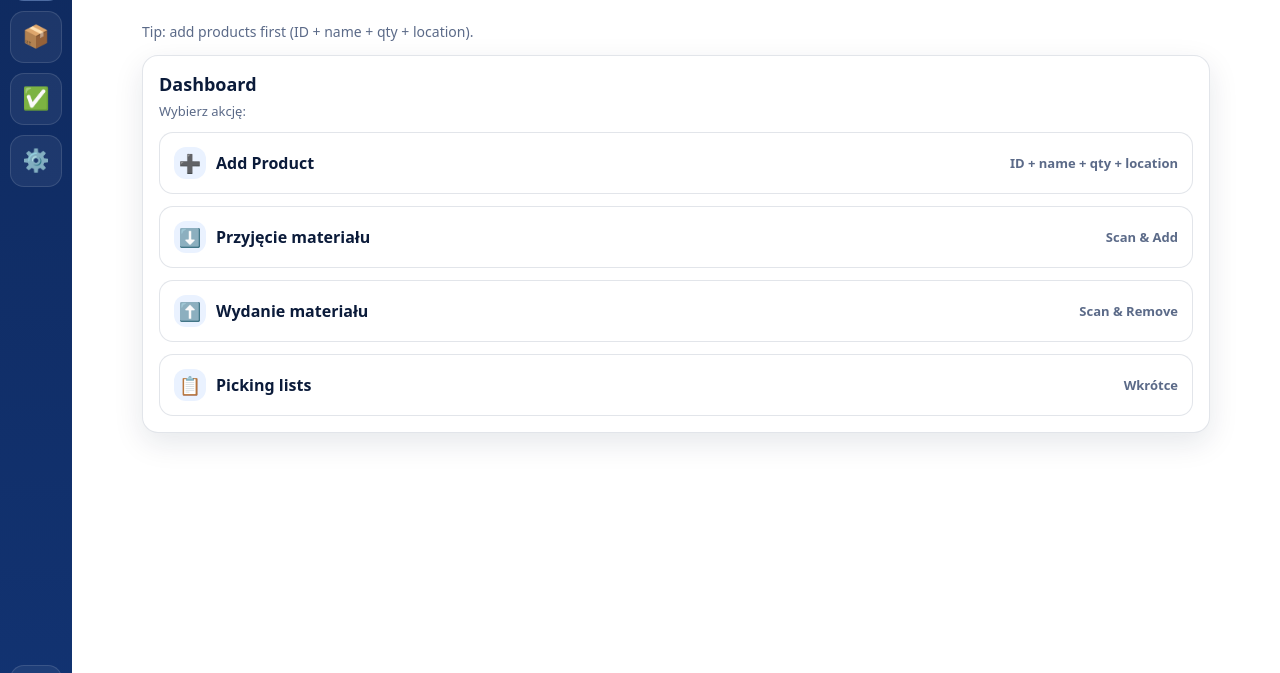
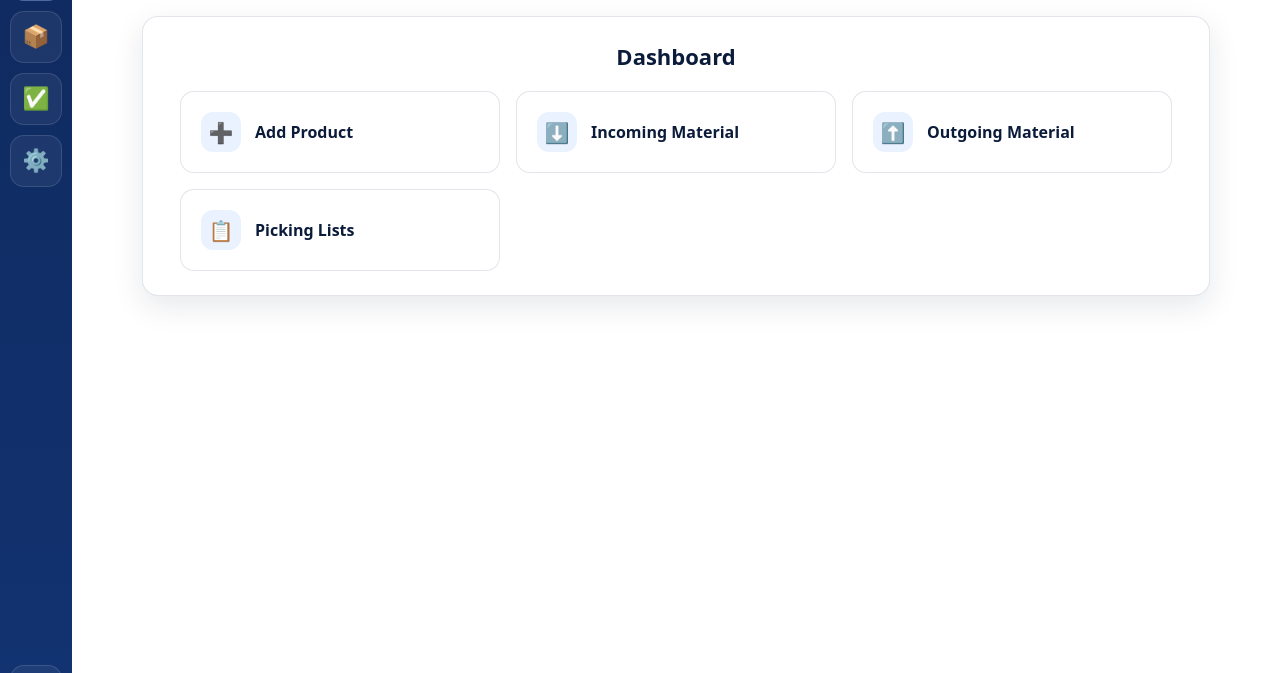
Before and after one commit to tomaszlipka10-alt/aplikacja-flask-qr, a Flask app: page / in a window 1280 px wide. Shown: the part 67-740 px from the top of the page. Run offline with Flask 3, Linux system fonts and the light colour scheme; a user stored in the database is signed in.

Commit message:
UI: English language, removed side descriptions, centered dashboard tiles

```diff
--- a/templates/index.html
+++ b/templates/index.html
@@ -99,7 +99,6 @@
       margin: 0 auto;
     }
 
-    /* STYL LUPKI ZAMIAST PRZYCISKU */
     .search-container {
       position: relative;
       display: flex;
@@ -149,134 +148,88 @@
       padding:16px;
     }
 
-    .hint{color:var(--muted); margin: 6px 0 14px; font-size:14px}
-
     .card{
       background: var(--card);
       border:1px solid var(--border);
       border-radius: var(--radius);
       box-shadow: var(--shadow);
-      padding:16px;
+      padding:24px;
     }
 
-    .card h2{margin:0 0 6px; font-size:18px}
+    .card h2{margin:0 0 20px; font-size:22px; text-align:center}
 
+    /* ŚRODKOWANIE KAFELKÓW */
     .pillgrid{
       display:grid;
-      grid-template-columns: 1fr;
-      gap:12px;
+      grid-template-columns: repeat(auto-fit, minmax(280px, 320px));
+      gap:16px;
+      justify-content: center; /* Centrowanie kafelków */
     }
 
     .pill{
       display:flex;
       align-items:center;
-      justify-content:space-between;
-      padding:14px 14px;
+      padding:20px;
       border:1px solid var(--border);
       border-radius: 14px;
       background: #fff;
       cursor:pointer;
       font-weight:700;
+      transition: 0.2s;
     }
-    .pill:hover{background: var(--blue-100)}
+    .pill:hover{background: var(--blue-100); border-color: var(--blue-500)}
 
-    .pill .left{display:flex; align-items:center; gap:10px}
-    .pill .ic{width:32px;height:32px;border-radius:12px;background: var(--blue-100); display:flex;align-items:center;justify-content:center; font-size:18px}
-
-    .small{font-size:13px; color:var(--muted)}
+    .pill .left{display:flex; align-items:center; gap:14px}
+    .pill .ic{width:40px;height:40px;border-radius:12px;background: var(--blue-100); display:flex;align-items:center;justify-content:center; font-size:20px}
 
     .modal-backdrop{
-      position:fixed;
-      inset:0;
-      background: rgba(10,25,60,.35);
-      display:none;
-      align-items:center;
-      justify-content:center;
-      z-index:50;
-      padding:16px;
+      position:fixed; inset:0; background: rgba(10,25,60,.35);
+      display:none; align-items:center; justify-content:center; z-index:50; padding:16px;
     }
     .modal{
-      width: min(560px, 100%);
-      background:#fff;
-      border-radius: 18px;
-      border:1px solid var(--border);
-      box-shadow: 0 20px 60px rgba(0,0,0,.18);
-      overflow:hidden;
+      width: min(560px, 100%); background:#fff; border-radius: 18px;
+      border:1px solid var(--border); box-shadow: 0 20px 60px rgba(0,0,0,.18);
     }
     .modal-header{
-      display:flex;
-      align-items:center;
-      justify-content:space-between;
-      padding:14px 16px;
-      border-bottom:1px solid var(--border);
-      background: #fbfdff;
+      display:flex; align-items:center; justify-content:space-between;
+      padding:14px 16px; border-bottom:1px solid var(--border);
     }
-    .modal-title{font-weight:800}
-    .modal-body{padding:16px}
-    .row{display:grid; grid-template-columns: 1fr; gap:10px; margin-bottom:12px}
-    label{font-size:12px; color:var(--muted); font-weight:700}
+    .modal-body{padding:20px}
+    .row{display:grid; grid-template-columns: 1fr; gap:12px; margin-bottom:12px}
+    label{font-size:12px; color:var(--muted); font-weight:700; text-transform: uppercase}
     input{
-      width:100%;
-      padding:12px 12px;
-      border-radius: 12px;
-      border:1px solid var(--border);
-      outline:none;
-      font-size:14px;
+      width:100%; padding:12px; border-radius: 12px; border:1px solid var(--border);
+      outline:none; font-size:14px;
     }
-    input:focus{border-color: rgba(37,99,235,.45); box-shadow: 0 0 0 4px rgba(37,99,235,.12)}
-
     .scanrow{display:flex; gap:10px}
     .scanrow input{flex:1}
-    .scanbtn{white-space:nowrap}
+    .btn{padding:10px 16px; border-radius:10px; border:1px solid var(--border); background:#fff; cursor:pointer; font-weight:600}
+    .btn.primary{background:var(--blue-600); color:#fff; border:none}
 
-    .modal-footer{display:flex; gap:10px; justify-content:flex-end; padding:14px 16px; border-top:1px solid var(--border); background:#fbfdff}
-
-    .alert{margin-top:10px; padding:10px 12px; border-radius: 12px; border:1px solid var(--border); background:#f7fbff; color: var(--text); font-size:13px; display:none}
-    .alert.bad{background:#fff5f5; border-color: rgba(220,38,38,.25); color:#7a1a1a}
-    .alert.ok{background:#f0fff6; border-color: rgba(22,163,74,.25); color:#0f5132}
-
-    .scanner{
-      display:none;
-      margin-top:12px;
-      border:1px solid var(--border);
-      border-radius: 14px;
-      overflow:hidden;
-      background:#000;
-    }
+    .scanner{display:none; margin-top:12px; border-radius: 14px; overflow:hidden; background:#000}
     video{width:100%; height:auto; display:block}
-
-    @media (max-width: 520px){
-      .topbar-inner{padding:12px}
-      .container{padding:12px}
-      .brand{font-size:18px}
-      .sidebar{width:64px; flex-basis:64px}
-      .navbtn{width:48px;height:48px;border-radius:14px}
-      .search-container input { width: 150px; }
-      .search-container input:focus { width: 180px; }
-    }
   </style>
 </head>
 <body>
 <div class="app">
   <aside class="sidebar">
-    <div class="nav" aria-label="Primary">
-      <button class="navbtn active" id="nav-dashboard" title="Dashboard" onclick="showView('dashboard')">🏠</button>
-      <button class="navbtn" id="nav-inventory" title="Inventory" onclick="showView('inventory')">📦</button>
-      <button class="navbtn" id="nav-audit" title="Audit" onclick="showView('audit')">✅</button>
-      <button class="navbtn" id="nav-admin" title="Admin" onclick="showView('admin')">⚙️</button>
+    <div class="nav">
+      <button class="navbtn active" id="nav-dashboard" onclick="showView('dashboard')">🏠</button>
+      <button class="navbtn" id="nav-inventory" onclick="showView('inventory')">📦</button>
+      <button class="navbtn" id="nav-audit" onclick="showView('audit')">✅</button>
+      <button class="navbtn" id="nav-admin" onclick="showView('admin')">⚙️</button>
     </div>
-
     <div class="navbottom">
-      <button class="navbtn" title="Logout" onclick="logout()">🚪</button>
+      <button class="navbtn" onclick="logout()">🚪</button>
     </div>
   </aside>
 
   <main class="main">
     <header class="topbar">
       <div class="topbar-inner">
-        <div class="brand" aria-label="App name">
-          <span class="brand-dot" aria-hidden="true"></span>
-          <span id="pageTitle">BTVenloStorage</span>
+        <div class="brand">
+          <span class="brand-dot"></span>
+          <span>BTVenloStorage</span>
         </div>
         <div class="search-container">
           <input type="text" id="topSearch" placeholder="Search SKU or Name..." onkeyup="filterInventory()">
@@ -285,28 +238,21 @@
     </header>
 
     <div class="container">
-      <div class="hint" id="pageHint">Tip: add products first (ID + name + qty + location).</div>
-
       <section id="view-dashboard" class="view">
         <div class="card">
           <h2>Dashboard</h2>
-          <div class="small">Wybierz akcję:</div>
-          <div class="pillgrid" style="margin-top:12px">
+          <div class="pillgrid">
             <div class="pill" onclick="openAddProductModal()">
               <div class="left"><div class="ic">➕</div><div>Add Product</div></div>
-              <div class="small">ID + name + qty + location</div>
             </div>
             <div class="pill" onclick="openStockModal('receive')">
-              <div class="left"><div class="ic">⬇️</div><div>Przyjęcie materiału</div></div>
-              <div class="small">Scan & Add</div>
+              <div class="left"><div class="ic">⬇️</div><div>Incoming Material</div></div>
             </div>
             <div class="pill" onclick="openStockModal('issue')">
-              <div class="left"><div class="ic">⬆️</div><div>Wydanie materiału</div></div>
-              <div class="small">Scan & Remove</div>
+              <div class="left"><div class="ic">⬆️</div><div>Outgoing Material</div></div>
             </div>
             <div class="pill" onclick="comingSoon('Picking lists')">
-              <div class="left"><div class="ic">📋</div><div>Picking lists</div></div>
-              <div class="small">Wkrótce</div>
+              <div class="left"><div class="ic">📋</div><div>Picking Lists</div></div>
             </div>
           </div>
         </div>
@@ -314,56 +260,47 @@
 
       <section id="view-inventory" class="view" style="display:none">
         <div class="card">
-          <h2>Inventory</h2>
-          <div class="small">Produkty w bazie:</div>
-          <div style="overflow:auto; margin-top:12px">
+          <h2>Stock Inventory</h2>
+          <div style="overflow:auto">
             <table style="width:100%; border-collapse:collapse; font-size:14px" id="invTable">
               <thead>
                 <tr style="text-align:left; color:var(--muted)">
-                  <th style="padding:10px 8px; border-bottom:1px solid var(--border)">ID</th>
-                  <th style="padding:10px 8px; border-bottom:1px solid var(--border)">Name</th>
-                  <th style="padding:10px 8px; border-bottom:1px solid var(--border)">Qty</th>
-                  <th style="padding:10px 8px; border-bottom:1px solid var(--border)">Location</th>
+                  <th style="padding:12px 8px; border-bottom:2px solid var(--border)">SKU / ID</th>
+                  <th style="padding:12px 8px; border-bottom:2px solid var(--border)">Product Name</th>
+                  <th style="padding:12px 8px; border-bottom:2px solid var(--border)">Qty</th>
+                  <th style="padding:12px 8px; border-bottom:2px solid var(--border)">Location</th>
                 </tr>
               </thead>
               <tbody id="productsBody"></tbody>
             </table>
           </div>
-          <div class="small" id="productsEmpty" style="margin-top:10px; display:none">Brak produktów.</div>
         </div>
       </section>
 
       <section id="view-audit" class="view" style="display:none">
         <div class="card">
-          <h2>Audit</h2>
-          <div class="small">Logi działań.</div>
-          <div style="overflow:auto; margin-top:12px">
+          <h2>Activity Log</h2>
+          <div style="overflow:auto">
             <table style="width:100%; border-collapse:collapse; font-size:14px">
               <thead>
                 <tr style="text-align:left; color:var(--muted)">
-                  <th style="padding:10px 8px; border-bottom:1px solid var(--border)">Time</th>
-                  <th style="padding:10px 8px; border-bottom:1px solid var(--border)">Action</th>
-                  <th style="padding:10px 8px; border-bottom:1px solid var(--border)">ID</th>
-                  <th style="padding:10px 8px; border-bottom:1px solid var(--border)">Name</th>
-                  <th style="padding:10px 8px; border-bottom:1px solid var(--border)">Qty</th>
-                  <th style="padding:10px 8px; border-bottom:1px solid var(--border)">Location</th>
-                  <th style="padding:10px 8px; border-bottom:1px solid var(--border)">User</th>
+                  <th style="padding:12px 8px; border-bottom:2px solid var(--border)">Time</th>
+                  <th style="padding:12px 8px; border-bottom:2px solid var(--border)">Action</th>
+                  <th style="padding:12px 8px; border-bottom:2px solid var(--border)">ID</th>
+                  <th style="padding:12px 8px; border-bottom:2px solid var(--border)">Qty</th>
+                  <th style="padding:12px 8px; border-bottom:2px solid var(--border)">User</th>
                 </tr>
               </thead>
               <tbody id="auditBody"></tbody>
             </table>
           </div>
-          <div class="small" id="auditEmpty" style="margin-top:10px; display:none">Brak wpisów.</div>
         </div>
       </section>
 
       <section id="view-admin" class="view" style="display:none">
         <div class="card">
-          <h2>Admin</h2>
-          <div class="small">Zarządzanie systemem.</div>
-          <div style="display:flex; gap:10px; flex-wrap:wrap; margin-top:12px">
+          <h2>Admin Settings</h2>
           <button class="btn" onclick="backupToGitHub()">Backup to GitHub</button>
-          </div>
           <div class="alert" id="adminAlert"></div>
         </div>
       </section>
@@ -372,32 +309,27 @@
     <div class="modal-backdrop" id="addProductBackdrop">
       <div class="modal">
         <div class="modal-header">
-          <div class="modal-title">Add Product</div>
+          <div class="modal-title">Create New Product</div>
           <button class="btn" onclick="closeAddProductModal()">✕</button>
         </div>
         <div class="modal-body">
           <div class="row">
-            <label>Product ID</label>
+            <label>Product SKU / ID</label>
             <div class="scanrow">
-              <input id="p_id" placeholder="ID">
-              <button class="btn scanbtn" onclick="startScan('product')">Scan</button>
+              <input id="p_id" placeholder="Scan or enter ID">
+              <button class="btn" onclick="startScan('product')">📷 Scan</button>
             </div>
-            <label>Name</label>
-            <input id="p_name" placeholder="Name">
+            <label>Product Name</label>
+            <input id="p_name" placeholder="Enter name">
             <label>Initial Quantity</label>
             <input id="p_qty" type="number" value="0">
-            <label>Location</label>
-            <div class="scanrow">
-              <input id="p_loc" placeholder="Location">
-              <button class="btn scanbtn" onclick="startScan('location')">Scan</button>
-            </div>
+            <label>Storage Location</label>
+            <input id="p_loc" placeholder="MAG-1">
           </div>
           <div class="scanner" id="scannerBox"><video id="video" playsinline></video></div>
-          <div class="alert" id="addAlert"></div>
         </div>
         <div class="modal-footer">
-          <button class="btn" onclick="closeAddProductModal()">Cancel</button>
-          <button class="btn primary" onclick="saveProduct()">Save Product</button>
+          <button class="btn primary" onclick="saveProduct()">Create Product</button>
         </div>
       </div>
     </div>
@@ -405,56 +337,30 @@
     <div class="modal-backdrop" id="stockBackdrop">
       <div class="modal">
         <div class="modal-header">
-          <div class="modal-title" id="stockTitle">Stock</div>
+          <div class="modal-title" id="stockTitle">Stock Operation</div>
           <button class="btn" onclick="closeStockModal()">✕</button>
         </div>
         <div class="modal-body">
           <div class="row">
-            <label>Product ID</label>
+            <label>Product SKU / ID</label>
             <div class="scanrow">
-              <input id="s_id" placeholder="ID">
-              <button class="btn scanbtn" onclick="startScanStock('s_id')">Scan</button>
+              <input id="s_id" placeholder="Scan or enter ID">
+              <button class="btn" onclick="startScanStock('s_id')">📷 Scan</button>
             </div>
             <label>Quantity</label>
-            <input id="s_qty" type="number" placeholder="Qty">
+            <input id="s_qty" type="number" placeholder="Enter amount">
           </div>
           <div class="scanner" id="stockScannerBox"><video id="stockVideo" playsinline></video></div>
-          <div class="alert" id="stockAlert"></div>
         </div>
         <div class="modal-footer">
-          <button class="btn" onclick="closeStockModal()">Cancel</button>
-          <button class="btn primary" onclick="submitStock()">Save Change</button>
+          <button class="btn primary" onclick="submitStock()">Confirm Change</button>
         </div>
       </div>
     </div>
-
   </main>
 </div>
 
 <script>
-  // --- FILTROWANIE I LUPKA ---
-  function filterInventory() {
-    let input = document.getElementById("topSearch");
-    let filter = input.value.toUpperCase();
-
-    // Jeśli użytkownik wpisuje coś na Dashboardzie, przenieś go do Inventory
-    if (filter.length > 0 && document.getElementById('view-dashboard').style.display !== 'none') {
-      showView('inventory');
-    }
-
-    let table = document.getElementById("productsBody");
-    let tr = table.getElementsByTagName("tr");
-    for (let i = 0; i < tr.length; i++) {
-      let tdID = tr[i].getElementsByTagName("td")[0];
-      let tdName = tr[i].getElementsByTagName("td")[1];
-      if (tdID || tdName) {
-        let txtValue = (tdID.textContent || tdID.innerText) + " " + (tdName.textContent || tdName.innerText);
-        tr[i].style.display = txtValue.toUpperCase().indexOf(filter) > -1 ? "" : "none";
-      }
-    }
-  }
-
-  // --- NAWIGACJA I WIDOKI ---
   function showView(name){
     const views = ['dashboard','inventory','audit','admin'];
     views.forEach(v => {
@@ -465,64 +371,60 @@
     if (name === 'audit') loadAudit();
   }
 
-  // --- OBSŁUGA PRODUKTÓW I STOCK ---
+  function filterInventory() {
+    let input = document.getElementById("topSearch");
+    let filter = input.value.toUpperCase();
+    if (filter.length > 0 && document.getElementById('view-dashboard').style.display !== 'none') {
+      showView('inventory');
+    }
+    let table = document.getElementById("productsBody");
+    let tr = table.getElementsByTagName("tr");
+    for (let i = 0; i < tr.length; i++) {
+      let td0 = tr[i].getElementsByTagName("td")[0];
+      let td1 = tr[i].getElementsByTagName("td")[1];
+      if (td0 || td1) {
+        let txt = (td0.textContent || td0.innerText) + " " + (td1.textContent || td1.innerText);
+        tr[i].style.display = txt.toUpperCase().indexOf(filter) > -1 ? "" : "none";
+      }
+    }
+  }
+
   async function loadProducts(){
-    const body = document.getElementById('productsBody');
-    body.innerHTML = '<tr><td colspan="4">Loading...</td></tr>';
-    try {
     const res = await fetch('/api/products');
     const data = await res.json();
-      const items = data.products || [];
+    const body = document.getElementById('productsBody');
     body.innerHTML = '';
-      if(items.length === 0) document.getElementById('productsEmpty').style.display = 'block';
-      items.forEach(p => {
+    (data.products || []).forEach(p => {
       body.innerHTML += `<tr>
-          <td style="padding:10px 8px; border-bottom:1px solid var(--border)">${p.item_number}</td>
-          <td style="padding:10px 8px; border-bottom:1px solid var(--border)">${p.name}</td>
-          <td style="padding:10px 8px; border-bottom:1px solid var(--border)">${p.current_stock}</td>
-          <td style="padding:10px 8px; border-bottom:1px solid var(--border)">${p.location_name}</td>
+        <td style="padding:12px 8px; border-bottom:1px solid var(--border)"><b>${p.item_number}</b></td>
+        <td style="padding:12px 8px; border-bottom:1px solid var(--border)">${p.name}</td>
+        <td style="padding:12px 8px; border-bottom:1px solid var(--border)">${p.current_stock}</td>
+        <td style="padding:12px 8px; border-bottom:1px solid var(--border)">${p.location_name}</td>
       </tr>`;
     });
-      filterInventory(); // Odśwież filtr po załadowaniu
-    } catch(e) { body.innerHTML = 'Error loading inventory.'; }
   }
 
   async function saveProduct(){
-    const payload = {
+    const p = {
       item_number: document.getElementById('p_id').value,
       name: document.getElementById('p_name').value,
       current_stock: document.getElementById('p_qty').value,
       location_name: document.getElementById('p_loc').value
     };
-    const res = await fetch('/api/products', {
-      method:'POST',
-      headers:{'Content-Type':'application/json'},
-      body: JSON.stringify(payload)
-    });
-    if(res.ok) { closeAddProductModal(); loadProducts(); }
+    await fetch('/api/products', { method:'POST', headers:{'Content-Type':'application/json'}, body:JSON.stringify(p) });
+    closeAddProductModal(); loadProducts();
   }
 
   let stockMode = 'receive';
-  function openStockModal(mode) {
-    stockMode = mode;
-    document.getElementById('stockTitle').textContent = mode === 'receive' ? 'Receive' : 'Issue';
-    document.getElementById('stockBackdrop').style.display = 'flex';
-  }
-  function closeStockModal() { document.getElementById('stockBackdrop').style.display = 'none'; stopStockScan(); }
-  function openAddProductModal() { document.getElementById('addProductBackdrop').style.display = 'flex'; }
-  function closeAddProductModal() { document.getElementById('addProductBackdrop').style.display = 'none'; stopScan(); }
+  function openStockModal(m) { stockMode = m; document.getElementById('stockTitle').textContent = m==='receive'?'Incoming':'Outgoing'; document.getElementById('stockBackdrop').style.display='flex'; }
+  function closeStockModal() { document.getElementById('stockBackdrop').style.display='none'; }
+  function openAddProductModal() { document.getElementById('addProductBackdrop').style.display='flex'; }
+  function closeAddProductModal() { document.getElementById('addProductBackdrop').style.display='none'; }
 
   async function submitStock(){
-    const payload = {
-      item_number: document.getElementById('s_id').value,
-      amount: document.getElementById('s_qty').value
-    };
-    const res = await fetch('/api/stock/' + stockMode, {
-      method:'POST',
-      headers:{'Content-Type':'application/json'},
-      body: JSON.stringify(payload)
-    });
-    if(res.ok) { closeStockModal(); loadProducts(); }
+    const payload = { item_number: document.getElementById('s_id').value, amount: document.getElementById('s_qty').value };
+    await fetch('/api/stock/' + stockMode, { method:'POST', headers:{'Content-Type':'application/json'}, body:JSON.stringify(payload) });
+    closeStockModal(); loadProducts();
   }
 
   async function loadAudit(){
@@ -532,20 +434,17 @@
     body.innerHTML = '';
     (data.data || []).forEach(r => {
       body.innerHTML += `<tr>
-        <td style="padding:10px 8px; border-bottom:1px solid var(--border)">${r.created_at}</td>
-        <td>${r.type}</td><td>${r.item_number}</td><td>-</td><td>${r.quantity}</td><td>${r.location_name}</td><td>${r.username}</td>
+        <td style="padding:12px 8px; border-bottom:1px solid var(--border)">${r.created_at}</td>
+        <td>${r.type}</td><td>${r.item_number}</td><td>${r.quantity}</td><td>${r.username}</td>
       </tr>`;
     });
   }
 
-  // --- SKANER (uproszczony placeholder) ---
-  function startScan(m) { alert('Skanowanie: ' + m + ' (wersja demo)'); }
-  function stopScan() {}
-  function startScanStock(id) { alert('Skanowanie SKU (wersja demo)'); }
-  function stopStockScan() {}
+  function startScan(m) { alert('Camera simulation'); }
+  function startScanStock(id) { alert('Camera simulation'); }
   function logout() { window.location.href = '/logout'; }
   function comingSoon(m) { alert(m + ' coming soon'); }
-  async function backupToGitHub() { alert('Backup started...'); }
+  async function backupToGitHub() { alert('Backup process started...'); }
 
   showView('dashboard');
 </script>
```
Lines whose indentation alone changed are shown as unchanged.
